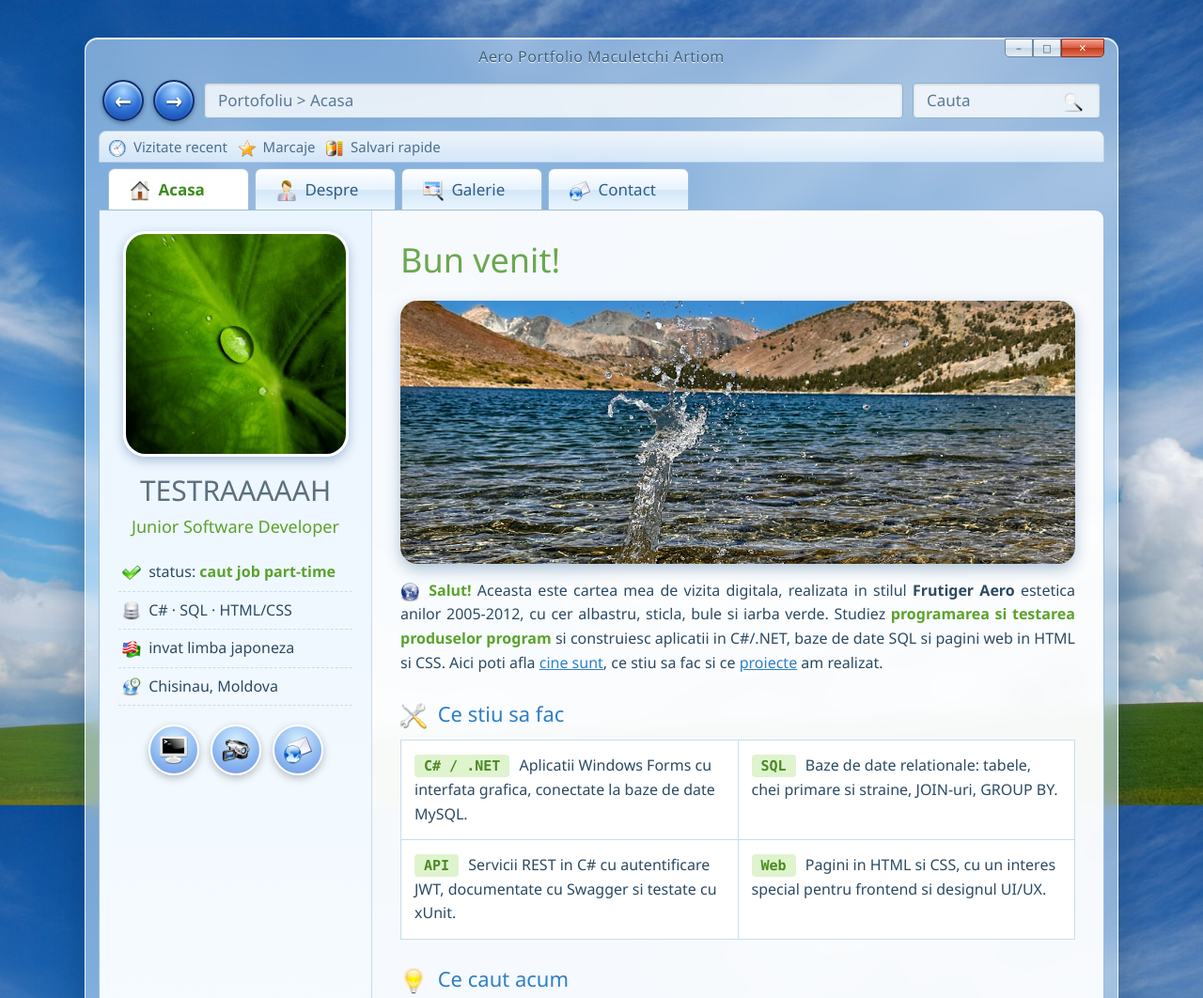
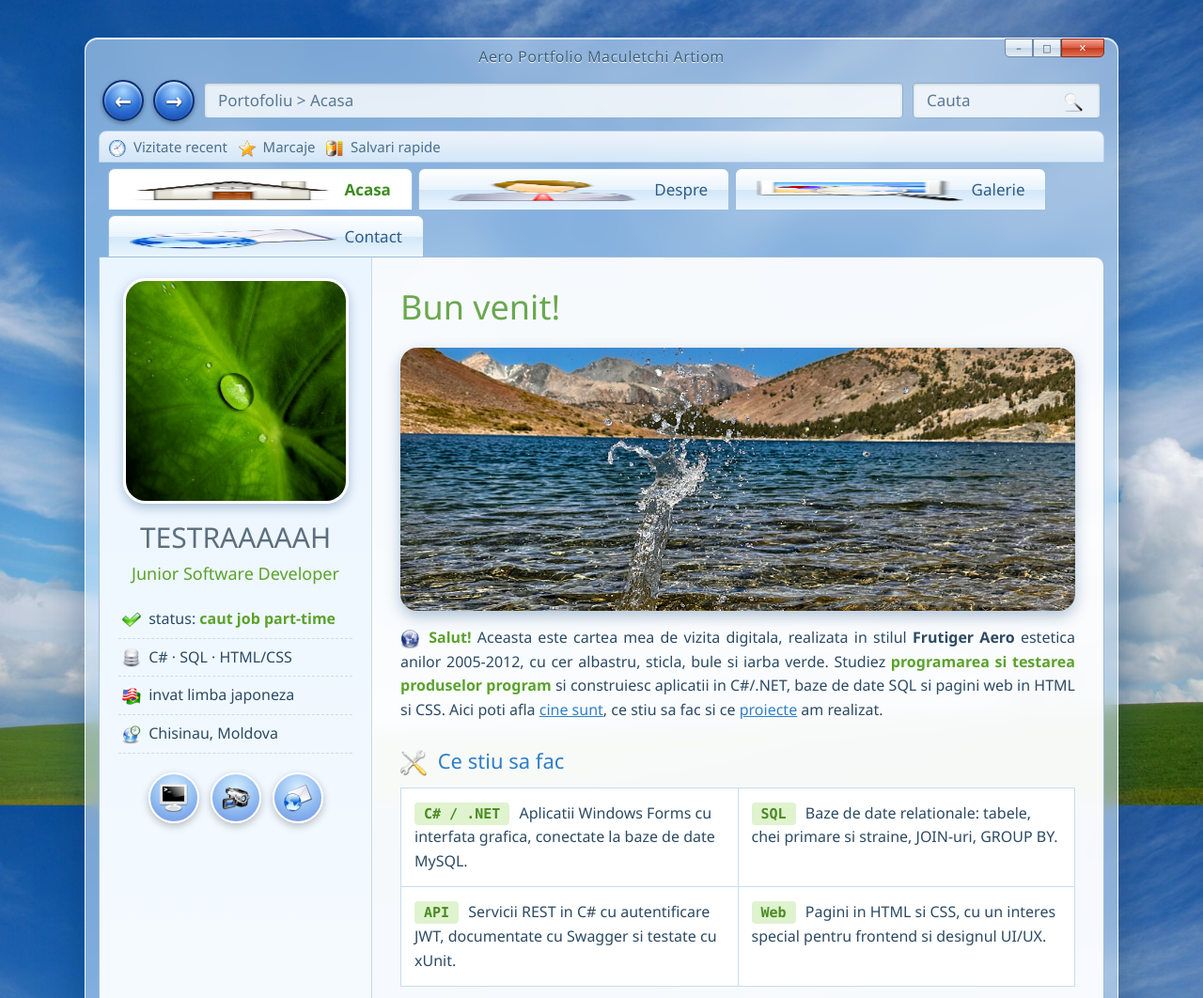
Before and after one commit to macartiom49-design/BussinessArtiomCard.github.io, a plain HTML site: page index.html in a window 1280 px wide. Shown: the top 1062 px of the page at 94% size. Drawn offline with Linux system fonts and the light colour scheme.

Commit message:
am schimbat logo uri

```diff
--- a/css/style.css
+++ b/css/style.css
@@ -47,7 +47,7 @@ a:hover {
   margin-right: 4px;
 }
 
-.tabs .ico       { width: 22px; height: 22px; }
+.tabs .ico       { width: 220px; height: 22px; }
 .content h3 .ico { width: 28px; height: 28px; margin-right: 6px; }
 .favorites .ico  { width: 18px; height: 18px; }
 
```
